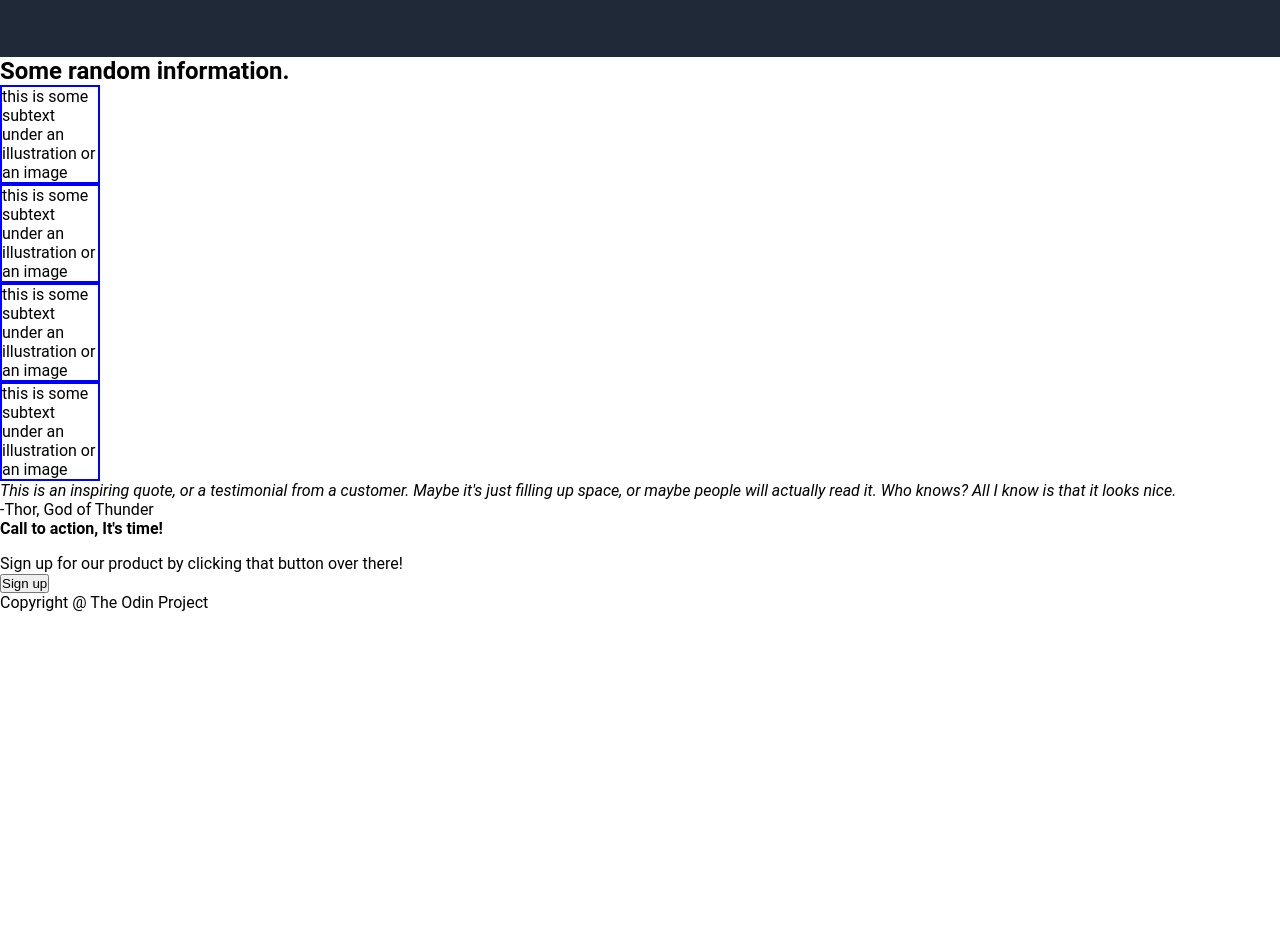
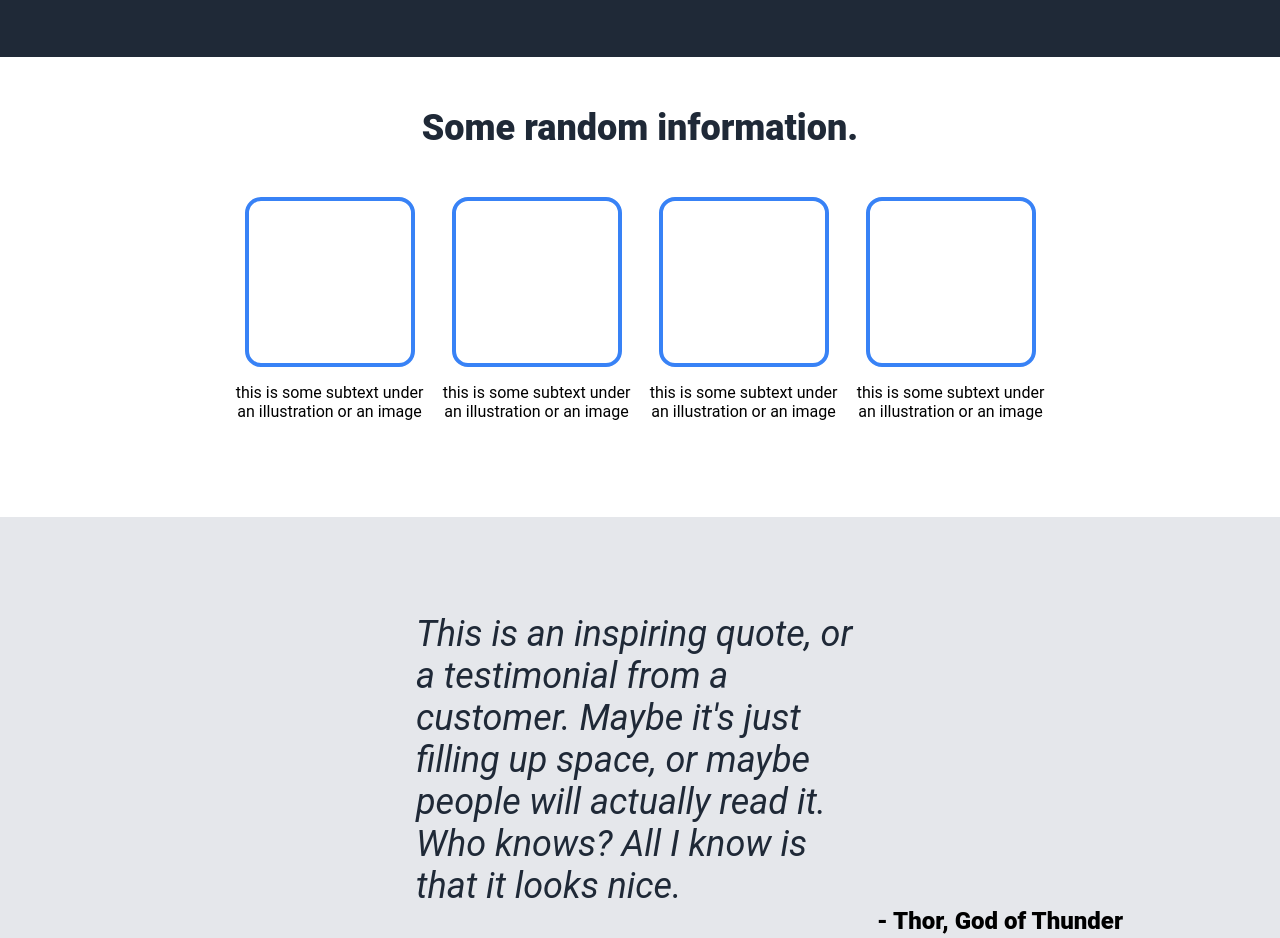
Before and after one commit to robesn/landing-page, a plain HTML site: page index.html in a window 1280 px wide. Shown: the part 445-1383 px from the top of the page. Before the commit the page ends 1057 px from the top, so only its background shows below. Drawn offline with Linux system fonts and the light colour scheme.

Commit message:
Finished card and quote sections

```diff
--- a/styles.css
+++ b/styles.css
@@ -93,10 +93,68 @@ header {
     color: #f9faf8;
 }
 
-.card {
+
+/* <MAIN> */
+.main {
+    display: flex;
+    flex-direction: column;
+    align-items: center;
+    padding: 0 13em;
+    margin-top: 3em;
+}
+
+main h2 {
+    font-size: 36px;
+    font-weight: 900;
+    color: #1f2937;
+    text-align: center;
+    margin-top: 50px;
+}
+.card-container {
     display: flex;
     flex: 1;
-    border: solid blue 2px;
-    width: 100px;
-    justify-content: space;
+    justify-content: center;
+    align-items: center;
+    flex-wrap: wrap;
+    margin: 3rem 0 6rem 0;
 }
+
+.card {
+    text-align: center;
+    max-width: 207px;
+    display: flex;
+    flex-direction: column;
+    align-items: center;
+    gap: 1rem;
+}
+
+.square {
+    border: 4px solid #3882f6;
+    border-radius: 1rem;
+    width: 170px;
+    height: 170px;
+}
+
+/* QUOTE */
+.quote {
+    display: flex;
+    justify-content: space-evenly;
+    align-items: center;
+    flex: 1;
+    flex-direction: column;
+    background: #e5e7eb;
+    padding: 16px;
+    min-height: 25rem;
+}
+
+.quote em {
+    font-size: 36px;
+    color: #1f2937;
+    padding: 5rem 25rem 0 25rem;
+}
+
+.quote p {
+    margin-left: 45rem;
+    font-size: 24px;
+    font-weight: 800;
+}
```
Also changed, not shown: index.html (+7 -13 lines).
